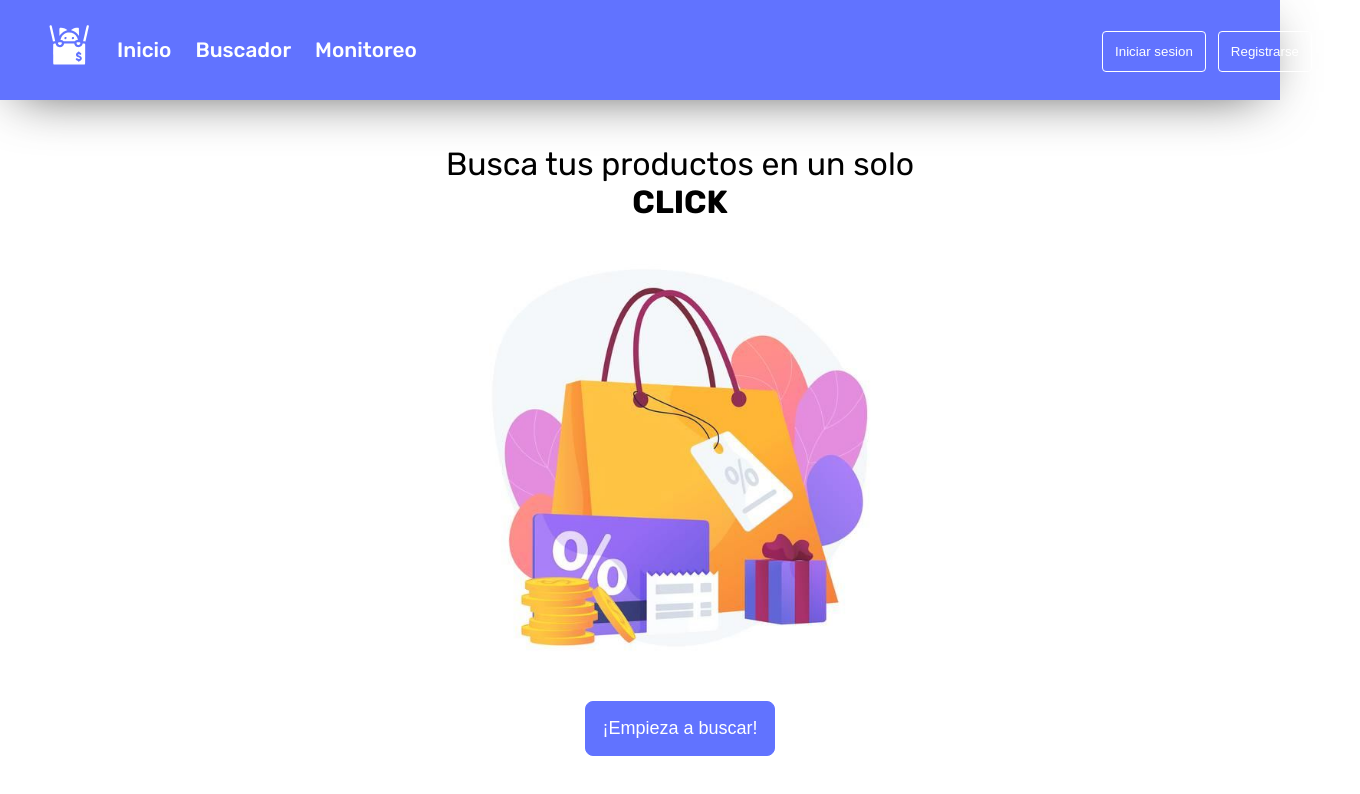
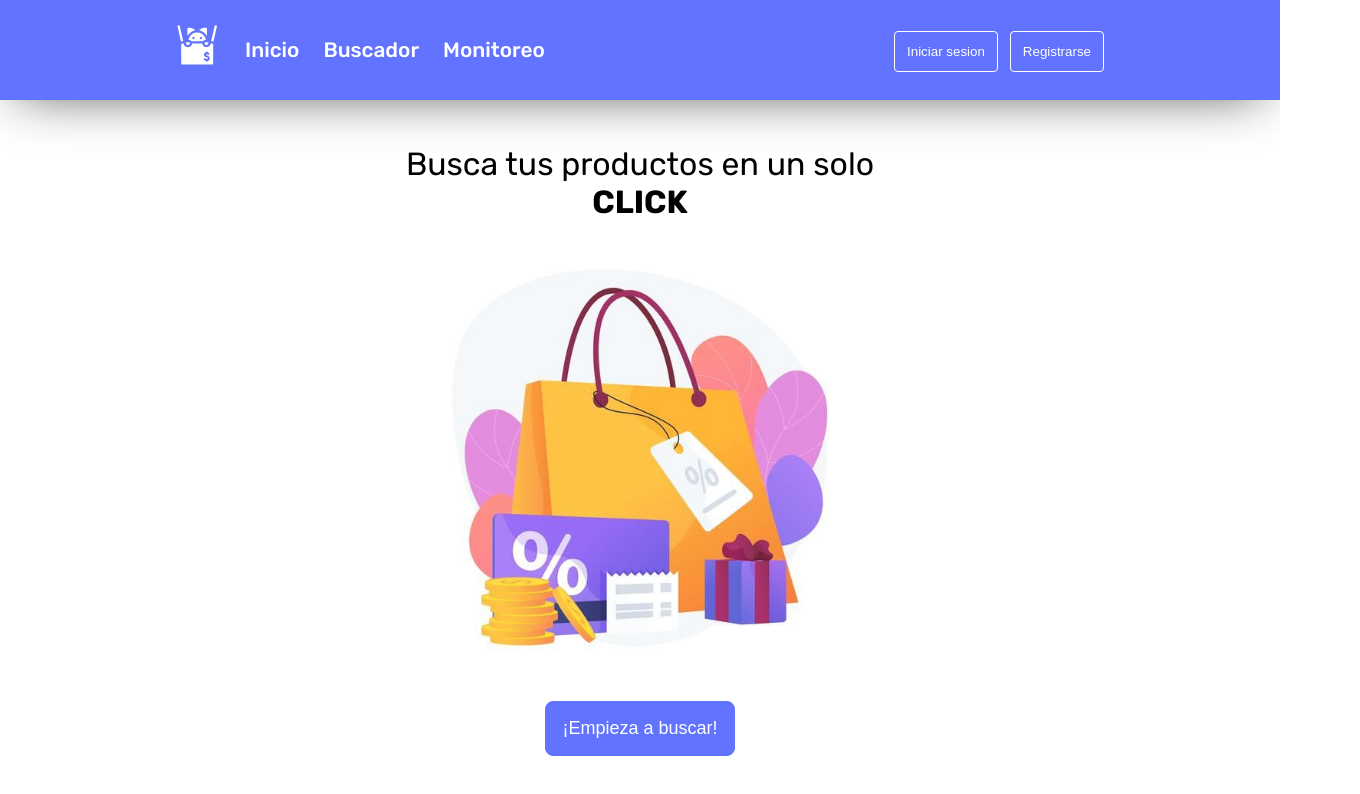
Before and after one commit to JesugG17/price-prowler-web, a React (Vite) app: page / in a window 1280 px wide. Shown: the top 794 px of the page, 1360 px wide, since content can reach past the window. Built offline with nearby package versions, Linux system fonts and the light colour scheme.

Commit message:
Modify container width and max-width

```diff
--- a/src/modules/ui/components/Container/Container.scss
+++ b/src/modules/ui/components/Container/Container.scss
@@ -1,7 +1,8 @@
 @import '../../../../global.scss';
 
 .container {
-  width: 1360px;
+  width: 80%;
+  max-width: 1360px;
   margin: 0 auto;
 }
 
```
